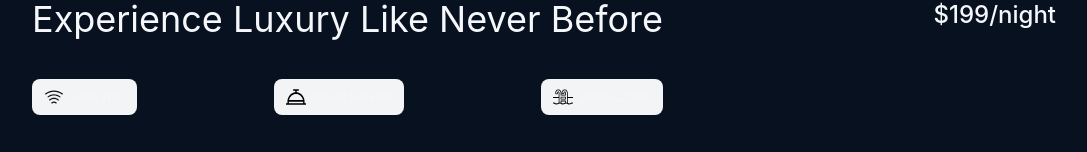
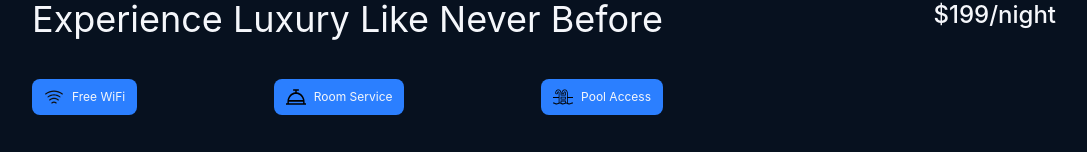
Before and after one commit to yag1zkarag0z/hotel-booking, a React (Vite) app: page /rooms/67f763d8197ac559e4089b7a in a window 1280 px wide. Shown: the part 648-800 px from the top of the page, without its empty margins (96-1183 px from the left). Built offline with nearby package versions, Linux system fonts and the light colour scheme; no server answers.

Commit message:
Update RoomDetails.jsx

```diff
--- a/src/pages/RoomDetails.jsx
+++ b/src/pages/RoomDetails.jsx
@@ -163,7 +163,7 @@
               {room.amenities.map((item, index) => (
                 <div
                   key={index}
-                  className="flex items-center gap-2 px-3 py-2 rounded-lg bg-gray-100"
+                  className="flex items-center gap-2 px-3 py-2 rounded-lg bg-blue-500"
                 >
                   <img
                     src={facilityIcons[item]}
```
